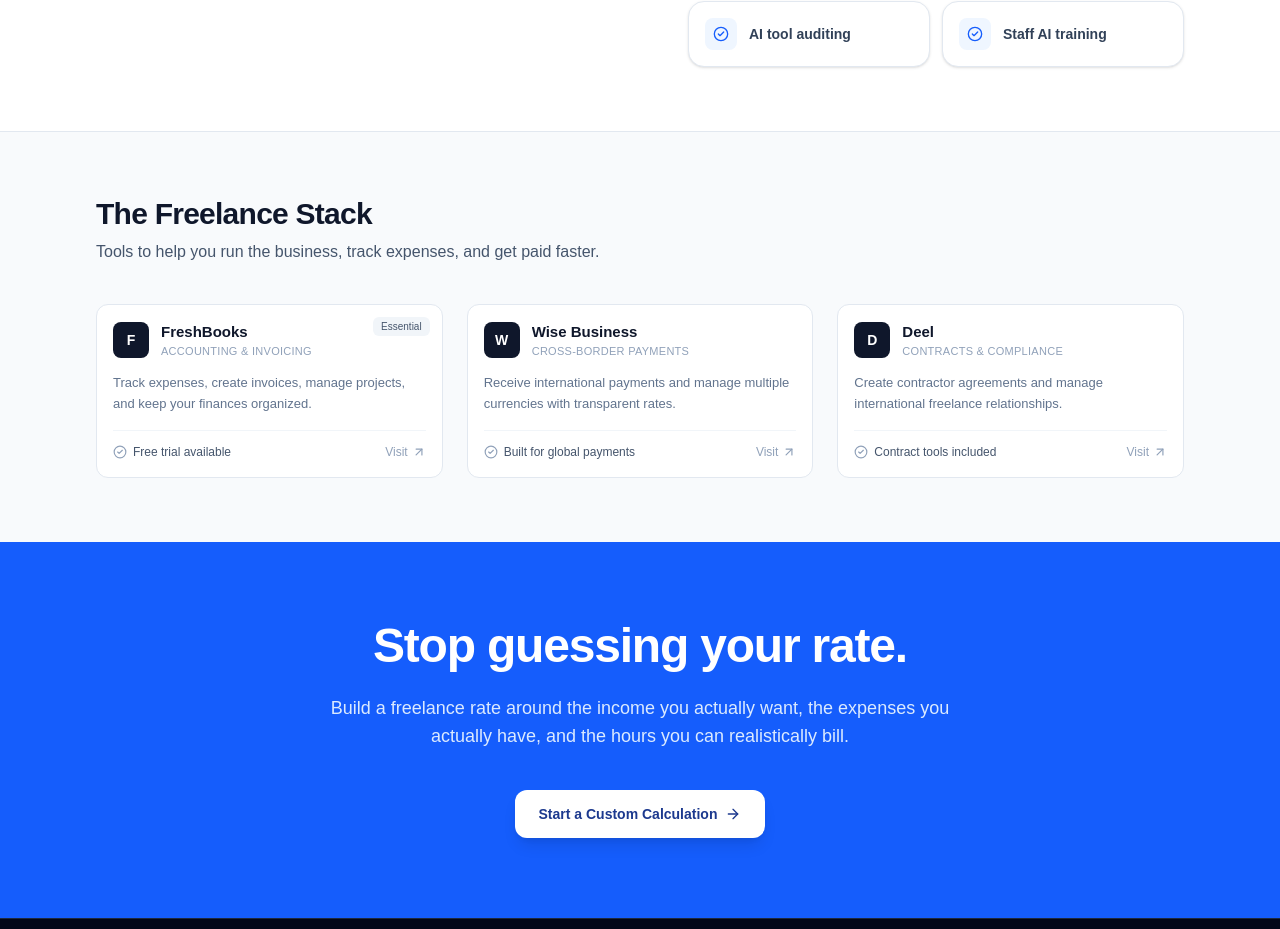
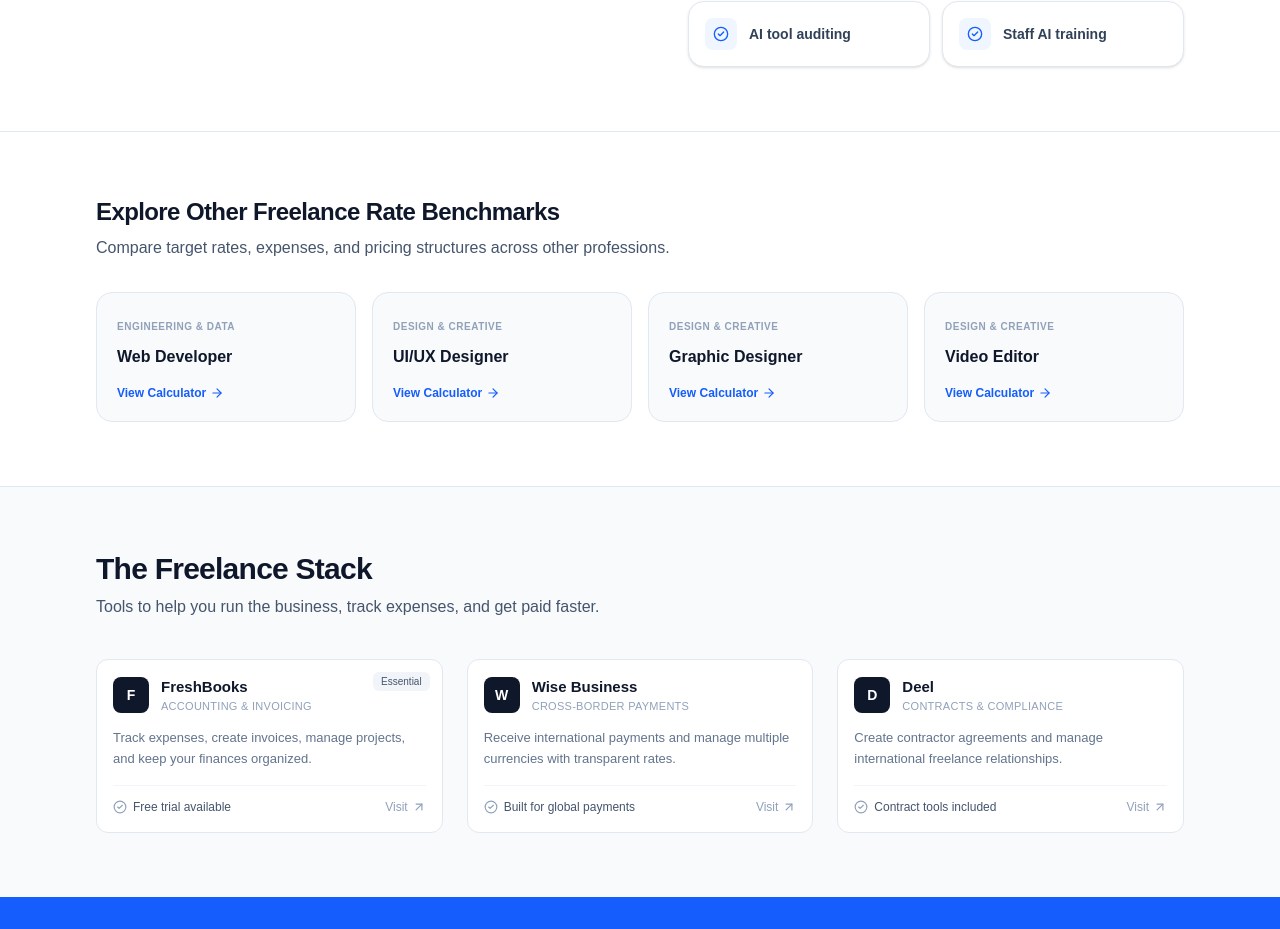
Before and after one commit to solowon27/solo-ledger, a Next.js app: page /rate/ai-consultant in a window 1280 px wide. Shown: the part 4612-5541 px from the top of the page. Built offline with nearby package versions, Linux system fonts and the light colour scheme.

Commit message:
fixed absolute schema URLs, breadcrumb schema, and a built-in cross-linking grid

```diff
--- a/app/rate/[role]/page.tsx
+++ b/app/rate/[role]/page.tsx
@@ -13,6 +13,8 @@
   params: Promise<{ role: string }>;
 }
 
+const BASE_URL = "https://solo-ledger.com";
+
 export async function generateStaticParams() {
   return Object.keys(ROLES_DATA).map((role) => ({ role }));
 }
@@ -27,6 +29,12 @@
     description: data.description,
     keywords: data.seoKeywords,
     alternates: { canonical: `/rate/${data.slug}` },
+    openGraph: {
+      title: `${data.title} Hourly Rate Calculator | SoloLedger`,
+      description: data.description,
+      url: `${BASE_URL}/rate/${data.slug}`,
+      type: "website",
+    },
   };
 }
 
@@ -36,14 +44,22 @@
 
   if (!data) notFound();
 
-  const jsonLd = {
+  // Pick up to 4 other roles for lateral internal linking
+  const relatedRoles = Object.entries(ROLES_DATA)
+    .filter(([slug]) => slug !== role)
+    .slice(0, 4);
+
+  const fullUrl = `${BASE_URL}/rate/${data.slug}`;
+
+  // Complete absolute structured data schemas
+  const webAppJsonLd = {
     "@context": "https://schema.org",
     "@type": "WebApplication",
     name: `${data.title} Rate Calculator`,
     applicationCategory: "FinanceApplication",
     operatingSystem: "Web",
     description: data.description,
-    url: `/rate/${data.slug}`,
+    url: fullUrl,
     offers: {
       "@type": "Offer",
       price: "0",
@@ -51,15 +67,44 @@
     },
   };
 
+  const breadcrumbJsonLd = {
+    "@context": "https://schema.org",
+    "@type": "BreadcrumbList",
+    itemListElement: [
+      {
+        "@type": "ListItem",
+        position: 1,
+        name: "Home",
+        item: BASE_URL,
+      },
+      {
+        "@type": "ListItem",
+        position: 2,
+        name: data.category,
+        item: `${BASE_URL}/#benchmarks`,
+      },
+      {
+        "@type": "ListItem",
+        position: 3,
+        name: data.shortTitle,
+        item: fullUrl,
+      },
+    ],
+  };
+
   return (
     <main className="min-h-screen bg-slate-50">
       <script
         type="application/ld+json"
-        dangerouslySetInnerHTML={{ __html: JSON.stringify(jsonLd) }}
+        dangerouslySetInnerHTML={{ __html: JSON.stringify(webAppJsonLd) }}
+      />
+      <script
+        type="application/ld+json"
+        dangerouslySetInnerHTML={{ __html: JSON.stringify(breadcrumbJsonLd) }}
       />
 
       {/* =====================================================
-          HERO (Edge-to-Edge, White Background)
+          HERO
       ====================================================== */}
       <section className="w-full border-b border-slate-200 bg-white px-6 py-16 md:px-12 lg:px-24">
         <nav className="mb-8 flex flex-wrap items-center gap-2 text-xs font-semibold text-slate-400">
@@ -87,7 +132,7 @@
       </section>
 
       {/* =====================================================
-          CALCULATOR (Edge-to-Edge, Slate Background)
+          CALCULATOR
       ====================================================== */}
       <section className="w-full bg-slate-50 px-6 py-16 md:px-12 lg:px-24">
         <div className="mb-10 max-w-3xl">
@@ -112,12 +157,10 @@
       </section>
 
       {/* =====================================================
-          SERVICES & EXPLANATION (Edge-to-Edge, White Background)
+          SERVICES & EXPLANATION
       ====================================================== */}
       <section className="w-full border-y border-slate-200 bg-white px-6 py-16 md:px-12 lg:px-24">
         <div className="grid grid-cols-1 gap-16 lg:grid-cols-2 lg:gap-24">
-
-          {/* Left Context */}
           <div className="flex flex-col justify-start">
             <h2 className="text-3xl font-black tracking-tight text-slate-900">
               Your rate is more than your salary.
@@ -130,9 +173,7 @@
             </p>
           </div>
 
-          {/* Right Lists */}
           <div className="flex flex-col gap-10">
-            {/* Pricing Models */}
             <div className="rounded-3xl border border-slate-200 bg-slate-50 p-8">
               <div className="flex items-center gap-3">
                 <div className="flex h-10 w-10 items-center justify-center rounded-xl bg-blue-600 text-white">
@@ -152,7 +193,6 @@
               </div>
             </div>
 
-            {/* Services */}
             <div>
               <h3 className="mb-5 text-lg font-black text-slate-900">
                 Highly-Billed Services
@@ -169,12 +209,47 @@
               </div>
             </div>
           </div>
-
         </div>
       </section>
 
       {/* =====================================================
-          TOOLS / AFFILIATES (Edge-to-Edge, Slate Background)
+          RELATED BENCHMARKS (Lateral Crawl Paths for Google)
+      ====================================================== */}
+      <section className="w-full border-b border-slate-200 bg-white px-6 py-16 md:px-12 lg:px-24">
+        <div className="mb-8 max-w-3xl">
+          <h2 className="text-2xl font-black tracking-tight text-slate-900">
+            Explore Other Freelance Rate Benchmarks
+          </h2>
+          <p className="mt-2 text-slate-600">
+            Compare target rates, expenses, and pricing structures across other professions.
+          </p>
+        </div>
+
+        <div className="grid grid-cols-1 gap-4 sm:grid-cols-2 lg:grid-cols-4">
+          {relatedRoles.map(([slug, item]) => (
+            <Link
+              key={slug}
+              href={`/rate/${slug}`}
+              className="group flex flex-col justify-between rounded-2xl border border-slate-200 bg-slate-50 p-5 transition hover:border-blue-500 hover:bg-blue-50/50"
+            >
+              <div>
+                <span className="text-[10px] font-black uppercase tracking-wider text-slate-400 group-hover:text-blue-600">
+                  {item.category}
+                </span>
+                <h3 className="mt-2 text-base font-bold text-slate-900">
+                  {item.shortTitle}
+                </h3>
+              </div>
+              <span className="mt-4 flex items-center gap-1 text-xs font-bold text-blue-600">
+                View Calculator <ArrowRight className="h-3.5 w-3.5 transition-transform group-hover:translate-x-1" />
+              </span>
+            </Link>
+          ))}
+        </div>
+      </section>
+
+      {/* =====================================================
+          TOOLS / AFFILIATES
       ====================================================== */}
       <section className="w-full bg-slate-50 px-6 py-16 md:px-12 lg:px-24">
         <div className="mb-10">
@@ -213,7 +288,7 @@
       </section>
 
       {/* =====================================================
-          FINAL CTA (Edge-to-Edge, Solid Blue Background)
+          FINAL CTA
       ====================================================== */}
       <section className="w-full bg-blue-600 px-6 py-20 text-center md:px-12 lg:px-24">
         <h2 className="text-3xl font-black tracking-tight text-white sm:text-4xl lg:text-5xl">
```
